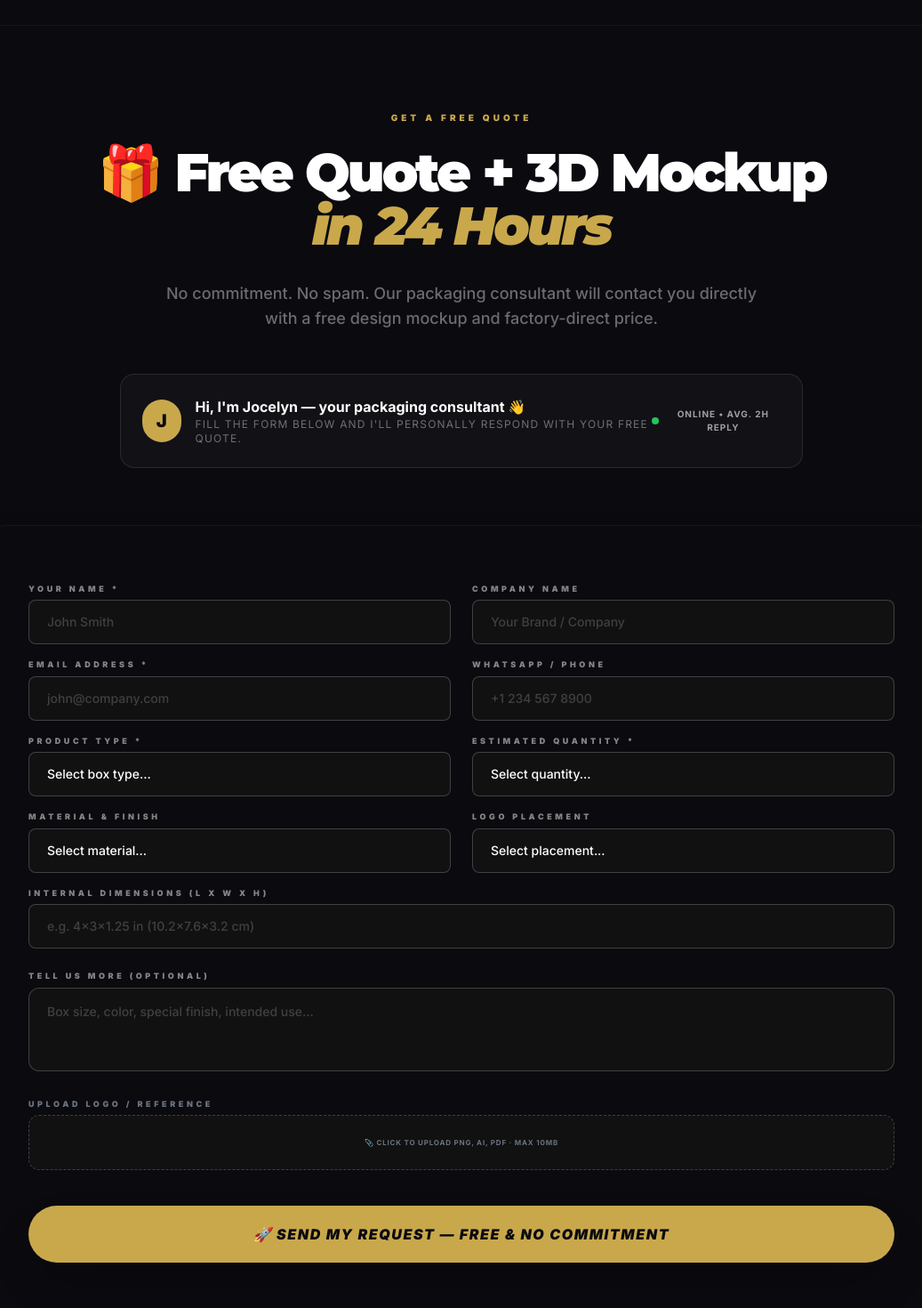
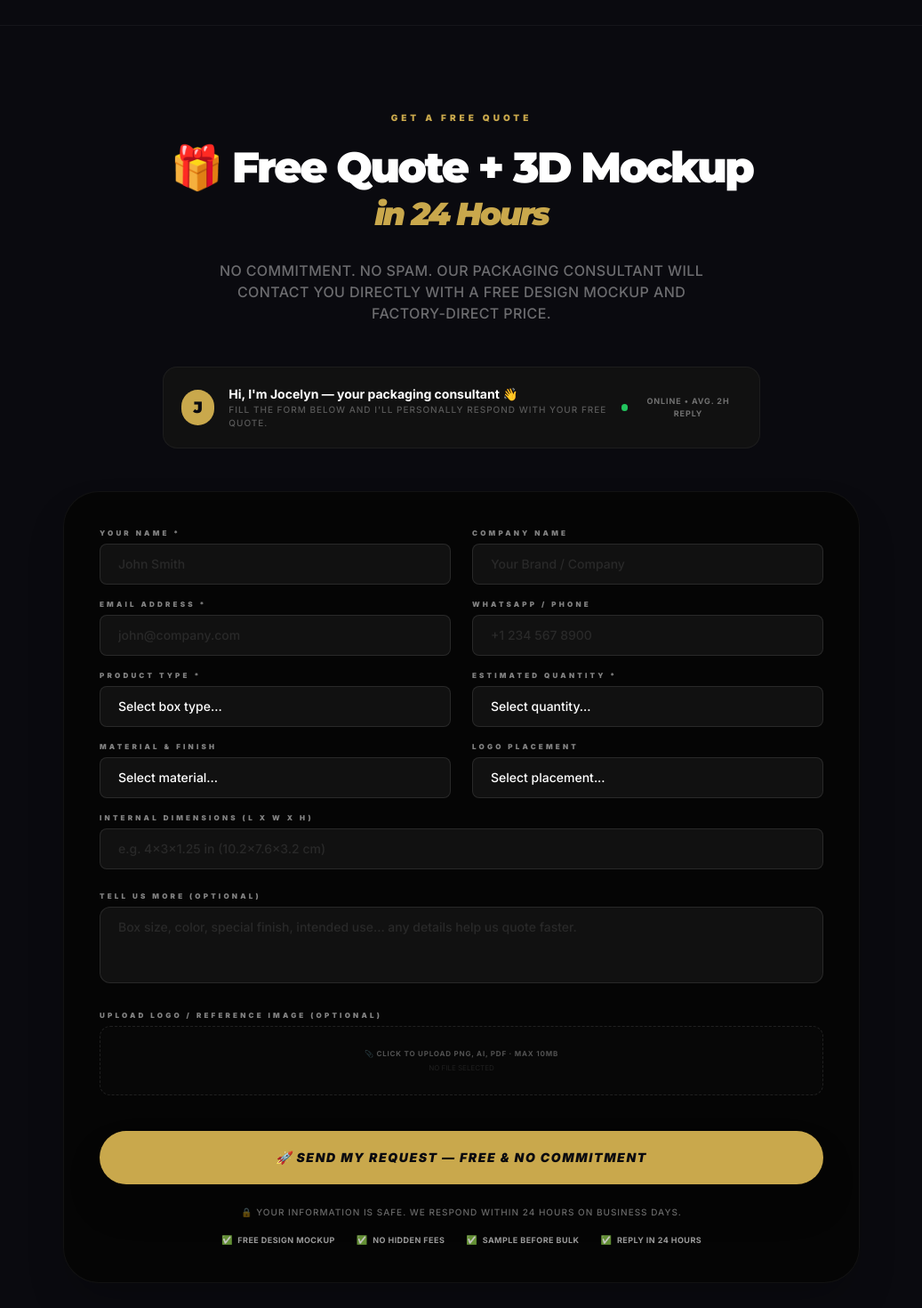
Before and after one commit to yaowei198299-cmd/side-packaging-site, a Next.js app: page / in a window 1280 px wide. Shown: the part 3380-4850 px from the top of the page at 89% size, without its empty margins (121-1158 px from the left). Built offline with nearby package versions, Linux system fonts and the light colour scheme.

Commit message:
style: narrow inquiry form width and add trust badges matching LuxoPack

```diff
--- a/components/InquiryForm.tsx
+++ b/components/InquiryForm.tsx
@@ -1,15 +1,6 @@
 import React, { useState } from 'react';
 
 const InquiryForm = ({ productTitle, lang = 'en' }: { productTitle?: string; lang?: string }) => {
-  const localizedCopy: any = {
-    en: "Already have a box? Send us the dimensions, we will engineer a collapsible version that saves you 15-30% in shipping volume for free. Free Dieline blueprint delivered to your email in 12 hours.",
-    fr: "Vous avez déjà une boîte ? Envoyez-nous les dimensions, nous concevrons gratuitement une version pliable qui vous fera économiser 15-30% de volume de transport. Plan de découpe (Dieline) gratuit envoyé par e-mail en 12h.",
-    de: "Haben Sie bereits eine Box? Senden Sie uns die Maße, wir entwickeln kostenlos eine faltbare Version, mit der Sie 15-30% Versandvolumen sparen. Kostenlose Stanzkontur (Dieline) innerhalb von 12h per E-Mail.",
-    es: "¿Ya tiene una caja? Envíenos las dimensiones, diseñaremos gratis una versión plegable que le ahorrará un 15-30% de volumen de transporte. Plano de troquelado (Dieline) gratuito enviado por email en 12h.",
-    ar: "هل لديك صندوق بالفعل؟ أرسل لنا الأبعاد، وسنصمم لك مجانًا نسخة قابلة للطي توفر لك 15-30% من حجم الشحن. مخطط خط السكين (Dieline) مجاني يصلك خلال 12 ساعة."
-  };
-  const currentCopy = localizedCopy[lang] || localizedCopy['en'];
-
   const [formData, setFormData] = useState({
     name: '',
     company: '',
@@ -48,38 +39,37 @@ const InquiryForm = ({ productTitle, lang = 'en' }: { productTitle?: string; lan
   };
 
   return (
-    <div className="w-full max-w-6xl mx-auto">
+    <div className="w-full max-w-4xl mx-auto">
       {/* LuxoPack Style Header Section */}
-      <div className="mb-12 text-center">
+      <div className="mb-12 text-center px-4">
         <span className="text-[#C9A84C] font-black uppercase text-[10px] tracking-[0.4em] mb-6 block">GET A FREE QUOTE</span>
 
-        <h2 className="text-4xl md:text-6xl font-black text-white tracking-tighter leading-tight mb-8">
+        <h2 className="text-4xl md:text-5xl font-black text-white tracking-tighter leading-tight mb-8 font-montserrat">
           🎁 Free Quote + 3D Mockup <br/>
-          <span className="text-[#C9A84C] italic">in 24 Hours</span>
+          <span className="text-[#C9A84C] italic text-3xl md:text-4xl">in 24 Hours</span>
         </h2>
 
-        <p className="text-white/40 text-sm md:text-lg max-w-2xl mx-auto leading-relaxed font-medium mb-12">
+        <p className="text-white/40 text-sm md:text-base max-w-xl mx-auto leading-relaxed font-medium mb-12 uppercase tracking-wide">
           No commitment. No spam. Our packaging consultant will contact you directly with a free design mockup and factory-direct price.
         </p>
 
         {/* Packaging Consultant Bar */}
-        <div className="bg-white/[0.03] border border-white/10 rounded-2xl p-4 md:p-6 flex items-center justify-between max-w-3xl mx-auto mb-16">
+        <div className="bg-[#111111] border border-white/5 rounded-2xl p-4 md:p-5 flex items-center justify-between max-w-2xl mx-auto mb-12">
           <div className="flex items-center gap-4">
-            <div className="w-12 h-12 bg-[#C9A84C] rounded-full flex items-center justify-center text-black font-black text-xl">J</div>
+            <div className="w-10 h-10 bg-[#C9A84C] rounded-full flex items-center justify-center text-black font-black text-lg font-montserrat">J</div>
             <div className="text-left">
-              <p className="text-white font-bold text-sm md:text-base">Hi, I'm Jocelyn — your packaging consultant 👋</p>
-              <p className="text-white/40 text-[10px] md:text-xs uppercase tracking-widest">Fill the form below and I'll personally respond with your free quote.</p>
+              <p className="text-white font-bold text-xs md:text-sm">Hi, I'm Jocelyn — your packaging consultant 👋</p>
+              <p className="text-white/30 text-[9px] md:text-[10px] uppercase tracking-widest font-medium">Fill the form below and I'll personally respond with your free quote.</p>
             </div>
           </div>
-          <div className="hidden md:flex items-center gap-2">
+          <div className="hidden sm:flex items-center gap-2">
             <span className="w-2 h-2 bg-green-500 rounded-full animate-pulse"></span>
-            <span className="text-white/60 text-[10px] font-bold uppercase tracking-widest">Online • Avg. 2h reply</span>
+            <span className="text-white/40 text-[9px] font-bold uppercase tracking-widest">Online • Avg. 2h reply</span>
           </div>
         </div>
       </div>
 
-      <div className="bg-black p-8 md:p-16 rounded-[2.5rem] border border-white/5 shadow-2xl relative overflow-hidden">
-
+      <div className="bg-[#050505] p-6 md:p-10 rounded-[2.5rem] border border-white/5 shadow-2xl relative overflow-hidden">
         <form onSubmit={handleSubmit} className="space-y-6">
           <div className="grid md:grid-cols-2 gap-x-6 gap-y-4">
             {[
@@ -89,12 +79,12 @@ const InquiryForm = ({ productTitle, lang = 'en' }: { productTitle?: string; lan
               { id: 'phone', label: 'WhatsApp / Phone', placeholder: '+1 234 567 8900' },
             ].map((field) => (
               <div key={field.id} className="space-y-1.5">
-              <label className="block text-[9px] font-black text-white/50 uppercase tracking-[0.4em]">{field.label}</label>
+                <label className="block text-[8px] font-black text-white/50 uppercase tracking-[0.4em]">{field.label}</label>
                 <input
                   type={field.type || "text"}
                   required={field.required}
                   placeholder={field.placeholder}
-                className="w-full px-5 py-3.5 bg-[#111111] border border-white/20 text-white rounded-lg focus:border-[#C9A84C] outline-none transition-all font-medium text-sm placeholder:text-white/20"
+                  className="w-full px-5 py-3 bg-[#111111] border border-white/10 text-white rounded-lg focus:border-[#C9A84C] outline-none transition-all font-medium text-sm placeholder:text-white/10"
                   value={(formData as any)[field.id]}
                   onChange={(e) => setFormData({...formData, [field.id]: e.target.value})}
                 />
@@ -103,10 +93,10 @@ const InquiryForm = ({ productTitle, lang = 'en' }: { productTitle?: string; lan
 
             {/* Dropdowns */}
             <div className="space-y-1.5">
-            <label className="block text-[9px] font-black text-white/50 uppercase tracking-[0.4em]">Product Type *</label>
+              <label className="block text-[8px] font-black text-white/50 uppercase tracking-[0.4em]">Product Type *</label>
               <select
                 required
-              className="w-full px-5 py-3.5 bg-[#111111] border border-white/20 text-white rounded-lg focus:border-[#C9A84C] outline-none transition-all font-medium text-sm appearance-none"
+                className="w-full px-5 py-3 bg-[#111111] border border-white/10 text-white rounded-lg focus:border-[#C9A84C] outline-none transition-all font-medium text-sm appearance-none"
                 value={formData.productType}
                 onChange={(e) => setFormData({...formData, productType: e.target.value})}
               >
@@ -120,10 +110,10 @@ const InquiryForm = ({ productTitle, lang = 'en' }: { productTitle?: string; lan
             </div>
 
             <div className="space-y-1.5">
-            <label className="block text-[9px] font-black text-white/50 uppercase tracking-[0.4em]">Estimated Quantity *</label>
+              <label className="block text-[8px] font-black text-white/50 uppercase tracking-[0.4em]">Estimated Quantity *</label>
               <select
                 required
-              className="w-full px-5 py-3.5 bg-[#111111] border border-white/20 text-white rounded-lg focus:border-[#C9A84C] outline-none transition-all font-medium text-sm appearance-none"
+                className="w-full px-5 py-3 bg-[#111111] border border-white/10 text-white rounded-lg focus:border-[#C9A84C] outline-none transition-all font-medium text-sm appearance-none"
                 value={formData.quantity}
                 onChange={(e) => setFormData({...formData, quantity: e.target.value})}
               >
@@ -137,9 +127,9 @@ const InquiryForm = ({ productTitle, lang = 'en' }: { productTitle?: string; lan
             </div>
 
             <div className="space-y-1.5">
-            <label className="block text-[9px] font-black text-white/50 uppercase tracking-[0.4em]">Material & Finish</label>
+              <label className="block text-[8px] font-black text-white/50 uppercase tracking-[0.4em]">Material & Finish</label>
               <select
-              className="w-full px-5 py-3.5 bg-[#111111] border border-white/20 text-white rounded-lg focus:border-[#C9A84C] outline-none transition-all font-medium text-sm appearance-none"
+                className="w-full px-5 py-3 bg-[#111111] border border-white/10 text-white rounded-lg focus:border-[#C9A84C] outline-none transition-all font-medium text-sm appearance-none"
                 value={formData.materialFinish}
                 onChange={(e) => setFormData({...formData, materialFinish: e.target.value})}
               >
@@ -152,9 +142,9 @@ const InquiryForm = ({ productTitle, lang = 'en' }: { productTitle?: string; lan
             </div>
 
             <div className="space-y-1.5">
-            <label className="block text-[9px] font-black text-white/50 uppercase tracking-[0.4em]">Logo Placement</label>
+              <label className="block text-[8px] font-black text-white/50 uppercase tracking-[0.4em]">Logo Placement</label>
               <select
-              className="w-full px-5 py-3.5 bg-[#111111] border border-white/20 text-white rounded-lg focus:border-[#C9A84C] outline-none transition-all font-medium text-sm appearance-none"
+                className="w-full px-5 py-3 bg-[#111111] border border-white/10 text-white rounded-lg focus:border-[#C9A84C] outline-none transition-all font-medium text-sm appearance-none"
                 value={formData.logoPlacement}
                 onChange={(e) => setFormData({...formData, logoPlacement: e.target.value})}
               >
@@ -167,11 +157,11 @@ const InquiryForm = ({ productTitle, lang = 'en' }: { productTitle?: string; lan
             </div>
 
             <div className="space-y-1.5 md:col-span-2">
-            <label className="block text-[9px] font-black text-white/50 uppercase tracking-[0.4em]">Internal Dimensions (L x W x H)</label>
+              <label className="block text-[8px] font-black text-white/50 uppercase tracking-[0.4em]">Internal Dimensions (L x W x H)</label>
               <input
                 type="text"
                 placeholder="e.g. 4x3x1.25 in (10.2x7.6x3.2 cm)"
-              className="w-full px-5 py-3.5 bg-[#111111] border border-white/20 text-white rounded-lg focus:border-[#C9A84C] outline-none transition-all font-medium text-sm placeholder:text-white/20"
+                className="w-full px-5 py-3 bg-[#111111] border border-white/10 text-white rounded-lg focus:border-[#C9A84C] outline-none transition-all font-medium text-sm placeholder:text-white/10"
                 value={formData.dimensions}
                 onChange={(e) => setFormData({...formData, dimensions: e.target.value})}
               />
@@ -179,48 +169,69 @@ const InquiryForm = ({ productTitle, lang = 'en' }: { productTitle?: string; lan
           </div>
 
           <div className="space-y-1.5">
-          <label className="block text-[9px] font-black text-white/50 uppercase tracking-[0.4em]">Tell Us More (Optional)</label>
+            <label className="block text-[8px] font-black text-white/50 uppercase tracking-[0.4em]">Tell Us More (Optional)</label>
             <textarea
               rows={3}
-            placeholder="Box size, color, special finish, intended use..."
-            className="w-full px-5 py-4 bg-[#111111] border border-white/20 text-white rounded-xl focus:border-[#C9A84C] outline-none transition-all font-medium text-sm placeholder:text-white/20 resize-none"
+              placeholder="Box size, color, special finish, intended use... any details help us quote faster."
+              className="w-full px-5 py-3 bg-[#111111] border border-white/10 text-white rounded-xl focus:border-[#C9A84C] outline-none transition-all font-medium text-sm placeholder:text-white/10 resize-none"
               value={formData.message}
               onChange={(e) => setFormData({...formData, message: e.target.value})}
             />
           </div>
 
           <div className="space-y-1.5">
-          <label className="block text-[9px] font-black text-gray-500 uppercase tracking-[0.4em]">Upload Logo / Reference</label>
-          <div className="w-full px-5 py-6 bg-[#111111] border border-dashed border-white/20 text-center rounded-xl group hover:border-[#C9A84C]/50 transition-all cursor-pointer">
-              <p className="text-gray-500 font-bold uppercase text-[8px] tracking-widest group-hover:text-white transition-colors">
+            <label className="block text-[8px] font-black text-white/50 uppercase tracking-[0.4em]">Upload Logo / Reference Image (Optional)</label>
+            <div className="w-full px-5 py-6 bg-white/[0.01] border border-dashed border-white/10 text-center rounded-xl group hover:border-[#C9A84C]/50 transition-all cursor-pointer">
+                <p className="text-white/30 font-bold uppercase text-[8px] tracking-widest group-hover:text-white transition-colors">
                   📎 Click to upload PNG, AI, PDF · Max 10MB
                 </p>
+                <p className="text-white/10 text-[8px] uppercase mt-1">No file selected</p>
             </div>
           </div>
 
-        <div className="pt-4">
+          <div className="pt-4 space-y-6">
               <button
                   type="submit"
                   disabled={isSubmitting}
                   className={`w-full bg-[#C9A84C] text-black font-black uppercase italic tracking-widest py-5 rounded-full hover:bg-white hover:scale-[1.01] active:scale-95 transition-all shadow-2xl flex items-center justify-center space-x-3 ${isSubmitting ? 'opacity-50 cursor-not-allowed' : ''}`}
               >
                   {isSubmitting ? (
-                    <span className="animate-pulse">Processing...</span>
+                      <span className="animate-pulse text-xs">Processing...</span>
                   ) : (
-                    <span>🚀 Send My Request — Free & No Commitment</span>
+                      <span className="text-xs md:text-sm">🚀 Send My Request — Free & No Commitment</span>
                   )}
               </button>
+
+              <div className="text-center space-y-4">
+                <p className="text-white/40 text-[9px] md:text-[10px] font-medium uppercase tracking-widest flex items-center justify-center gap-2">
+                  🔒 Your information is safe. We respond within 24 hours on business days.
+                </p>
+
+                <div className="flex flex-wrap justify-center gap-x-6 gap-y-3">
+                  {[
+                    "Free Design Mockup",
+                    "No Hidden Fees",
+                    "Sample Before Bulk",
+                    "Reply in 24 Hours"
+                  ].map((item, i) => (
+                    <div key={i} className="flex items-center gap-1.5">
+                      <span className="text-green-500/80 text-[10px]">✅</span>
+                      <span className="text-white/60 text-[9px] font-bold uppercase tracking-wider">{item}</span>
+                    </div>
+                  ))}
+                </div>
+              </div>
           </div>
 
           {status === 'success' && (
-          <div className="p-8 bg-green-500/10 border border-green-500/20 rounded-3xl text-center">
+            <div className="p-6 bg-green-500/10 border border-green-500/20 rounded-2xl text-center">
               <p className="text-green-500 font-black uppercase text-[10px] tracking-[0.3em] animate-bounce">
                 ✓ Successfully Sent! Our team will contact you in 24 hours.
               </p>
             </div>
           )}
           {status === 'error' && (
-          <div className="p-8 bg-red-500/10 border border-red-500/20 rounded-3xl text-center">
+            <div className="p-6 bg-red-500/10 border border-red-500/20 rounded-2xl text-center">
               <p className="text-red-500 font-black uppercase text-[10px] tracking-[0.3em]">
                 ✕ Something went wrong. Please check your connection and try again.
               </p>
```
Lines whose indentation alone changed are shown as unchanged.
